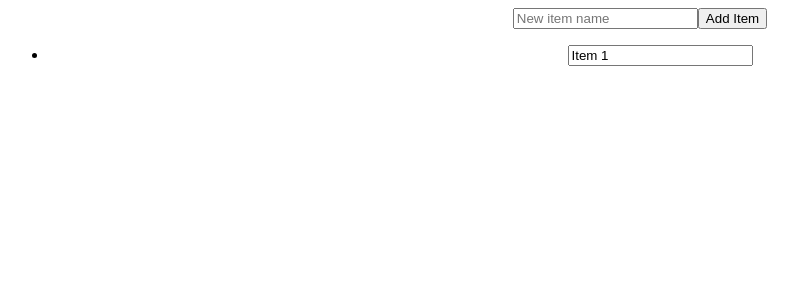
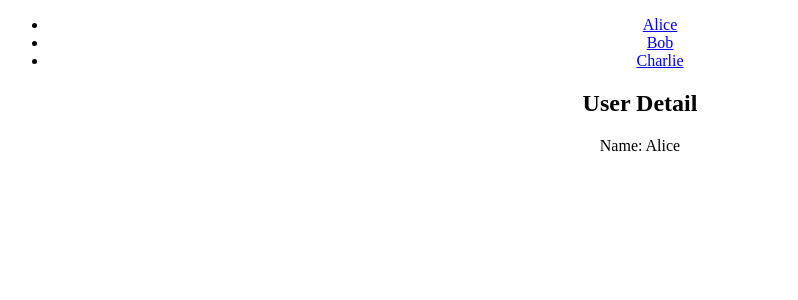
Before and after one commit to erema-amore/30github, a React (Create React App) app: page /user/1 in a window 1280 px wide. Shown: the top 300 px of the page, without its empty margins (0-798 px from the left). Built offline with nearby package versions, Linux system fonts and the light colour scheme.

Commit message:
Create store component

```diff
--- a/src/App.js
+++ b/src/App.js
@@ -1,22 +1,30 @@
+import './App.css';
+import { BrowserRouter as Router, Route, Routes, Link } from "react-router-dom";
+import UserDetail from './components/UserDetail';
 
-import './App.css';
-import ManageObjects from './components/ManageObjects';
-
-
-
-
-
-
-
-
-
-
+const users = [
+  { id: 1, name: "Alice" },
+  { id: 2, name: "Bob" },
+  { id: 3, name: "Charlie" },
+];
 
 function App() {
   return (
-    <div className="App">
-     <ManageObjects/>
-    </div>
+    <Router>
+      <div className="App">
+        <ul>
+          {users.map((user) => (
+            <li key={user.id}>
+              <Link to={`/user/${user.id}`}>{user.name}</Link>
+            </li>
+          ))}
+        </ul>
+
+        <Routes>
+          <Route path="/user/:id" element={<UserDetail />} />
+        </Routes>
+      </div>
+    </Router>
   );
 }
 
--- /dev/null
+++ b/src/components/UserDetail.jsx
@@ -0,0 +1,22 @@
+import React from "react";
+import { useParams } from "react-router-dom";
+
+const users = [
+  { id: 1, name: "Alice" },
+  { id: 2, name: "Bob" },
+  { id: 3, name: "Charlie" },
+];
+
+function UserDetail() {
+  const { id } = useParams();
+  const user = users.find((user) => user.id === parseInt(id));
+
+  return (
+    <div>
+      <h2>User Detail</h2>
+      {user ? <p>Name: {user.name}</p> : <p>User not found</p>}
+    </div>
+  );
+}
+
+export default UserDetail;
```
Also changed, not shown: src/store/store.js (added).
